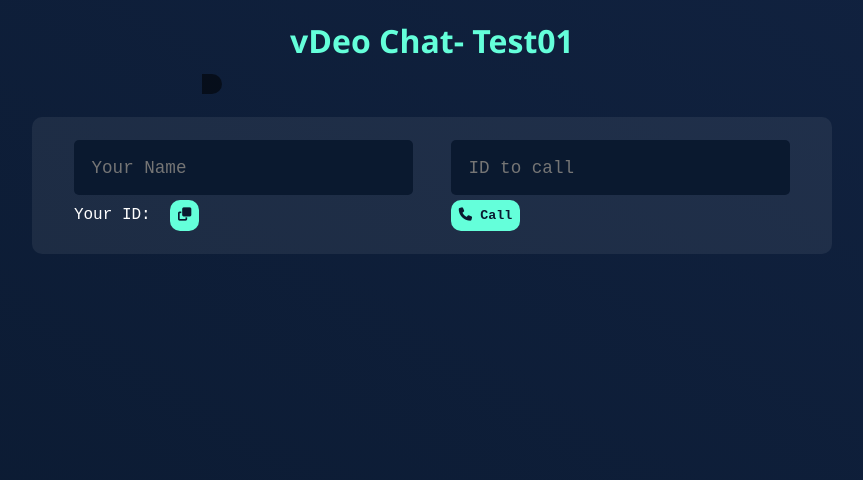
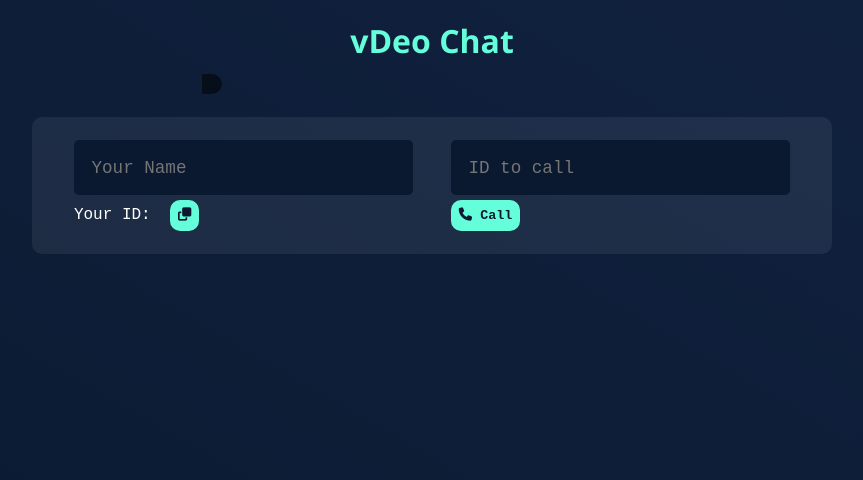
Before and after one commit to meinhoonharsh/VideoChat, a React (Create React App) app in the folder client/: page / in a window 1280 px wide. Shown: the top 480 px of the page, without its empty margins (208-1071 px from the left). Built offline with nearby package versions, Linux system fonts and the light colour scheme; no server answers.

Commit message:
changed Heading

```diff
--- a/client/src/App.js
+++ b/client/src/App.js
@@ -112,7 +112,7 @@ function App() {
   return (
     <>
       <div className="video-app">
-        <h1 className="header">vDeo Chat- Test01</h1>
+        <h1 className="header">vDeo Chat</h1>
         <div className="container">
           <div className="video-container">
             <div className="video">
```
